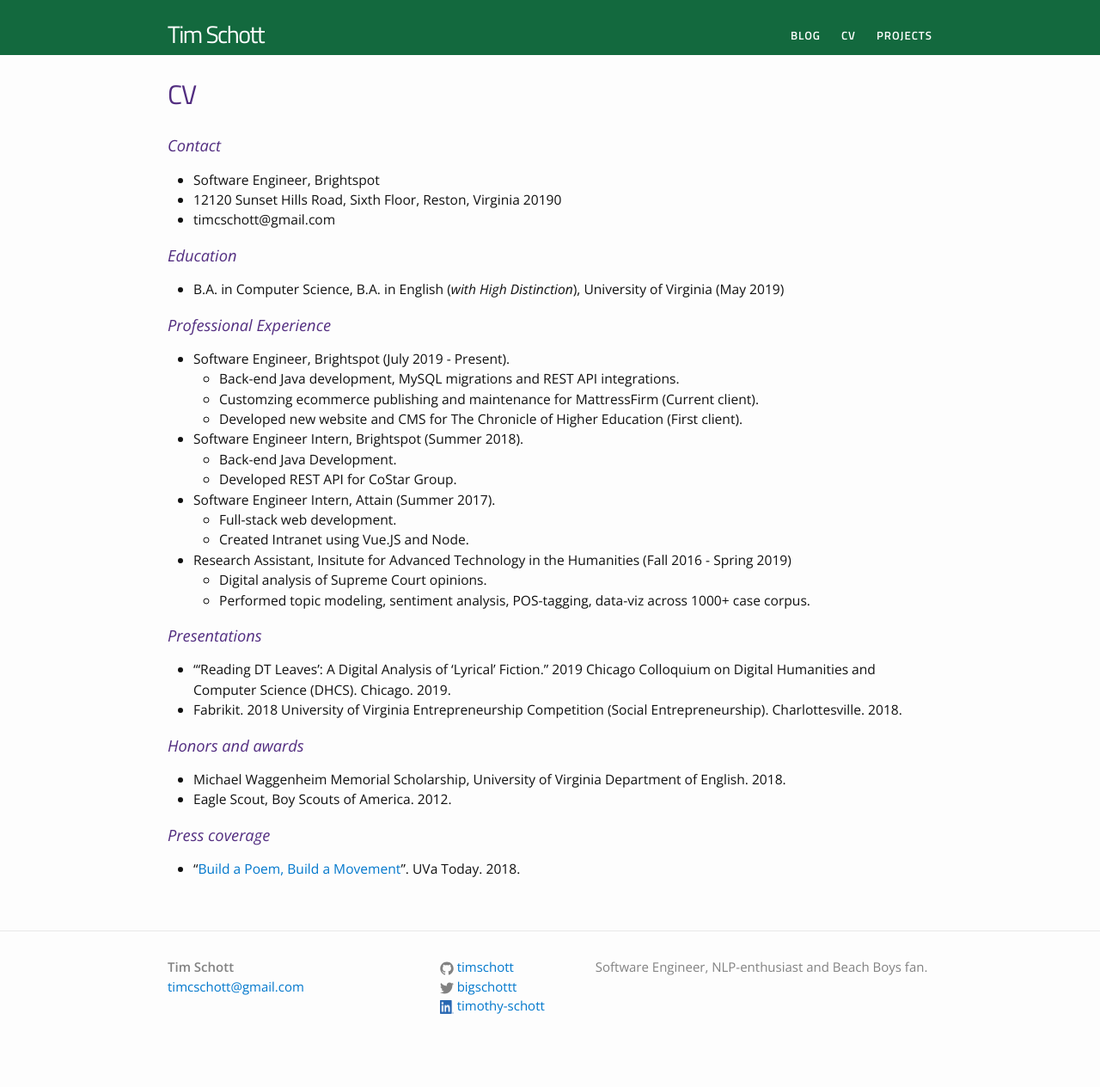
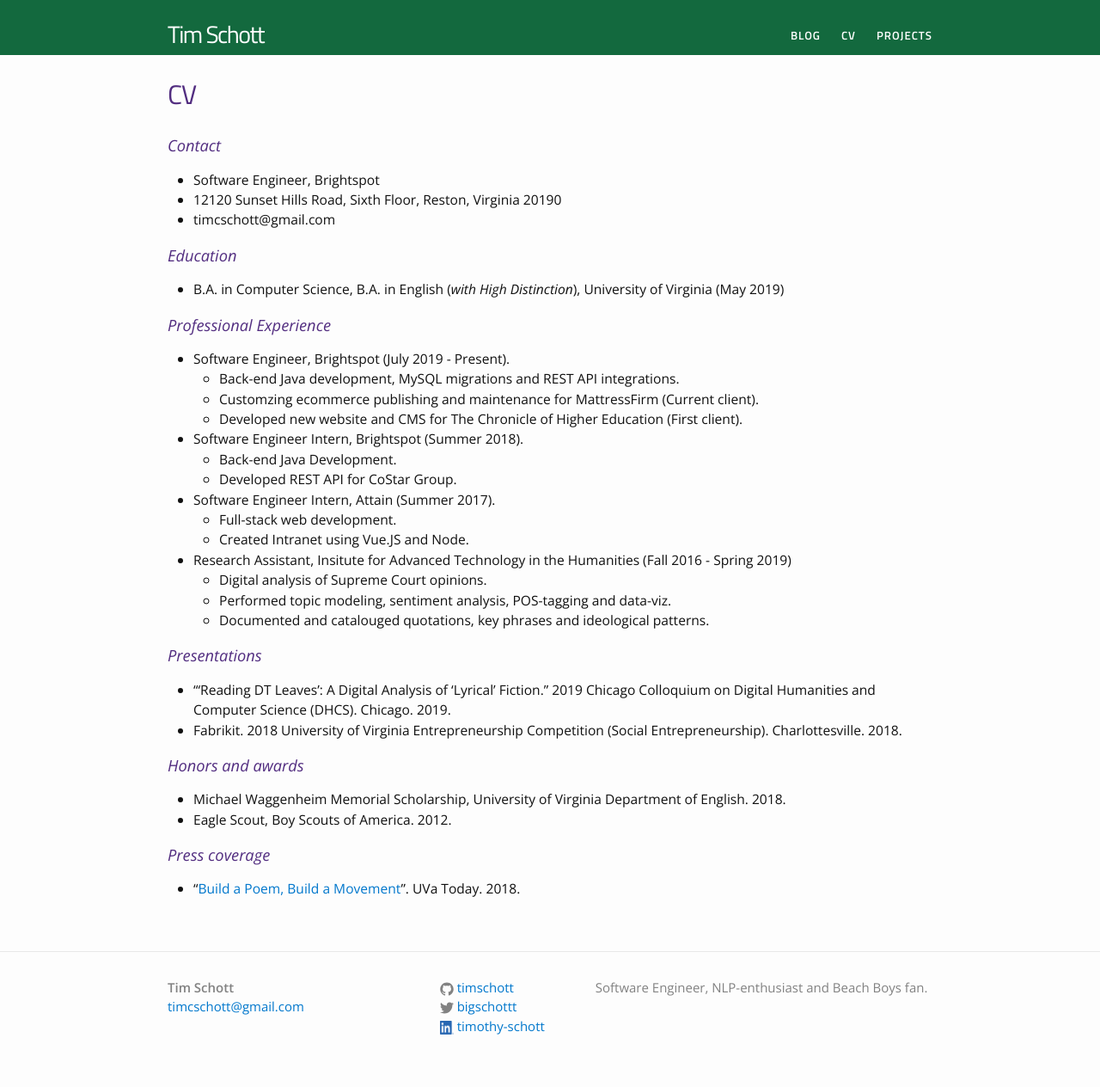
Before and after one commit to timschott/timschott.github.io, a Jekyll site: the page built from cv.md, in a window 1280 px wide. Shown: the whole page at 86% size. Built offline with Jekyll 4.4.1, drawn with Linux system fonts in a browser that asks for light colours; before the commit the page ends 1241 px from its top, so only the background shows below that.

Commit message:
extra bullet

```diff
--- a/cv.md
+++ b/cv.md
@@ -31,7 +31,8 @@ permalink: /cv/
 
 *	Research Assistant, Insitute for Advanced Technology in the Humanities (Fall 2016 - Spring 2019)
 	*	Digital analysis of Supreme Court opinions.
-	*	Performed topic modeling, sentiment analysis, POS-tagging, data-viz across 1000+ case corpus.
+	*	Performed topic modeling, sentiment analysis, POS-tagging and data-viz.
+	*	Documented and catalouged quotations, key phrases and ideological patterns.
 
 ### Presentations
 
```
